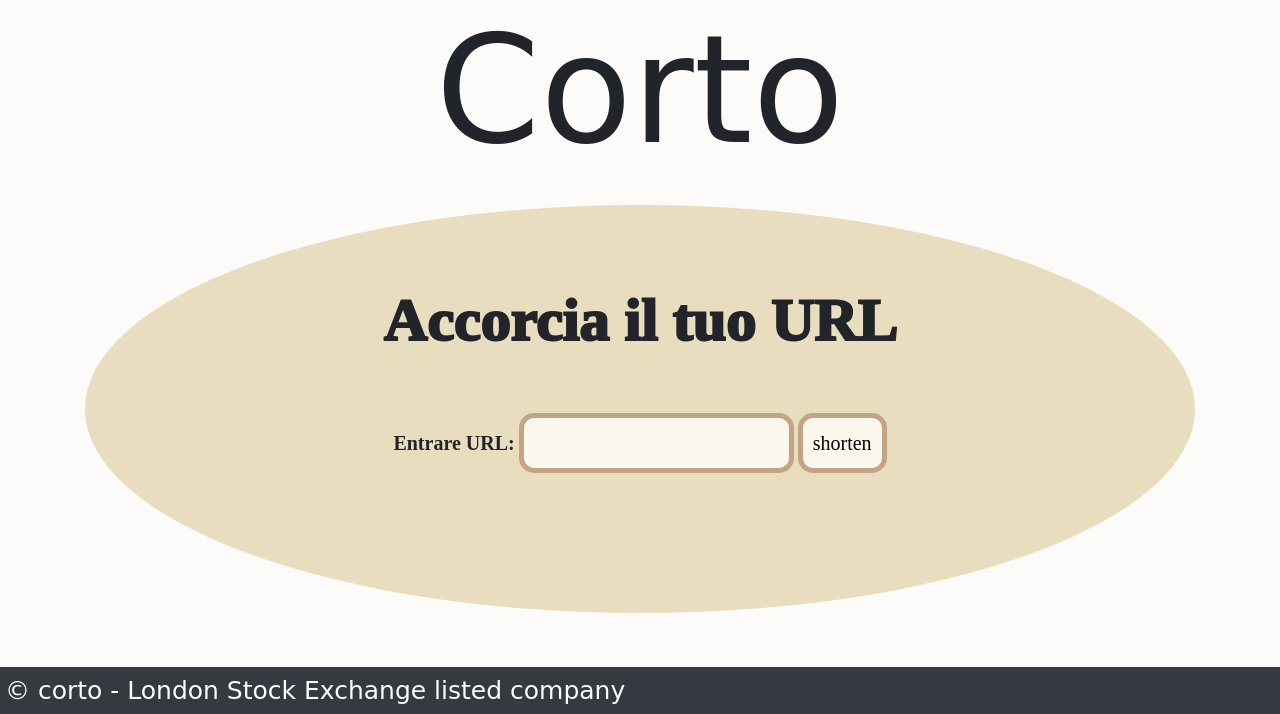
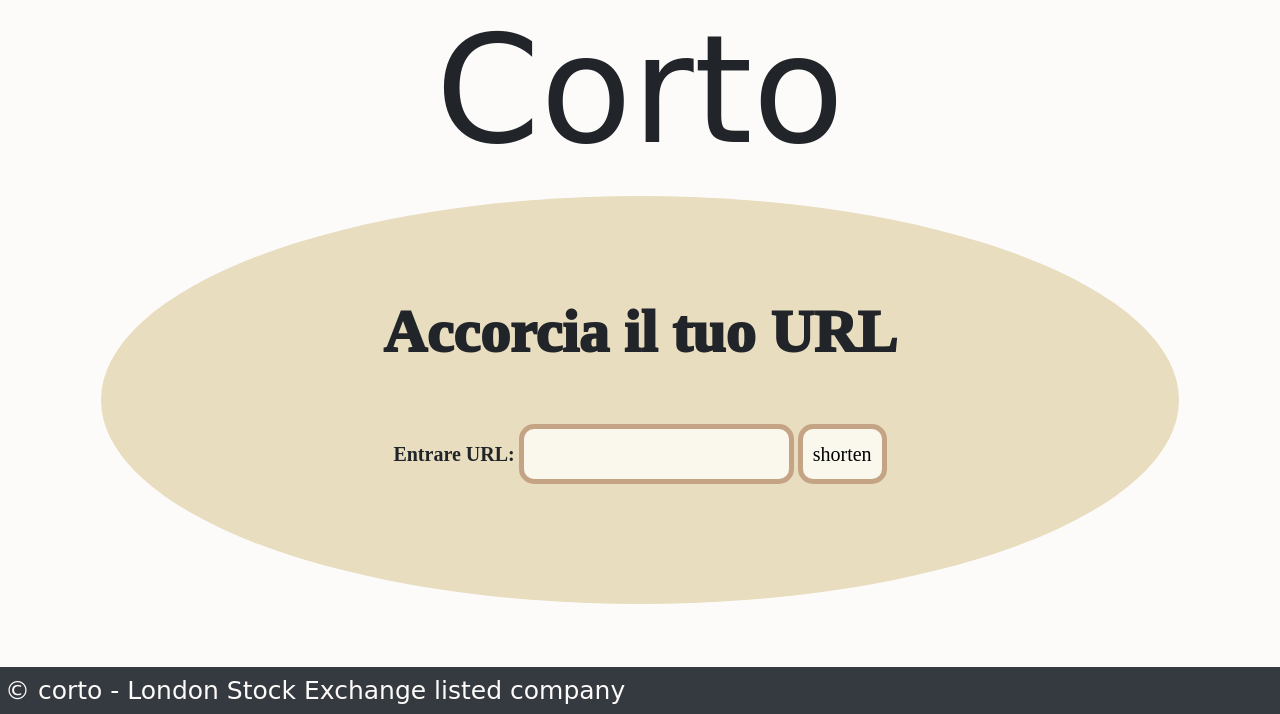
Before and after one commit to r0neel/corto, a Flask app: page / in a window 1280 px wide. Shown: the part 86-800 px from the top of the page. Run offline with Flask 2, Linux system fonts and the light colour scheme; some web fonts are replaced.

Commit message:
edit styling

```diff
--- a/static/style/index.css
+++ b/static/style/index.css
@@ -23,6 +23,8 @@ label {
 
 h2 {
   font-weight: 3000;
+  text-align: center;
+  overflow-wrap: break-word;
 }
 
 .new-wrapper {
@@ -35,8 +37,8 @@ h2 {
   font-family: "Italiana", serif;
   font-weight: bold;
   text-align: center;
-  padding: 60px 100px 100px;
-  margin: 25px 0px 100px;
+  padding: 5rem;
+  margin: 1rem;
   border-radius: 50%;
 }
 
```
